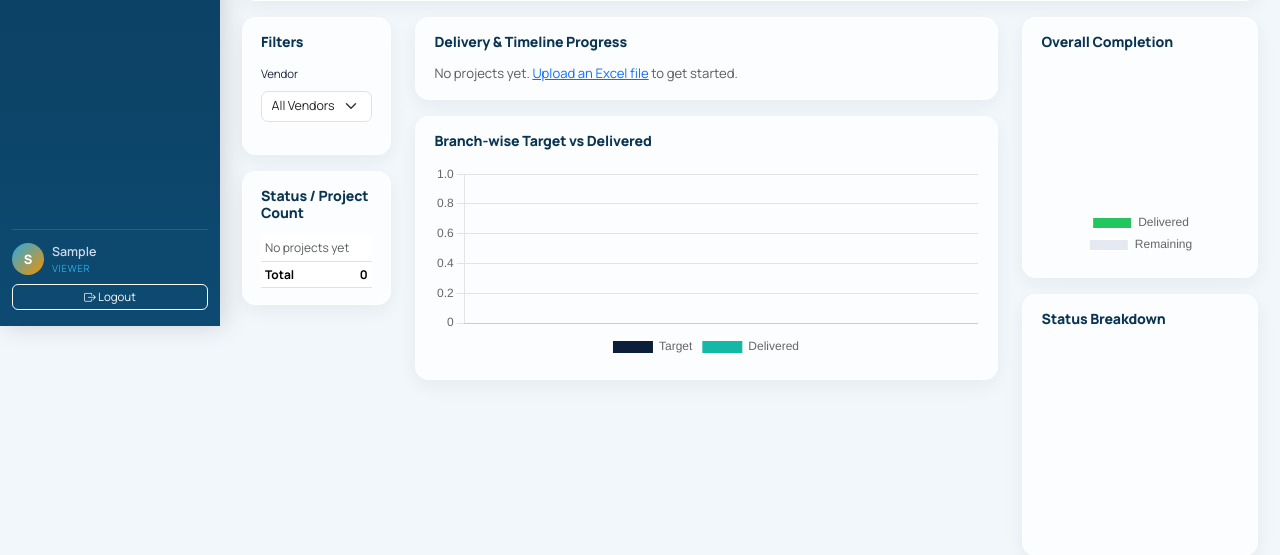
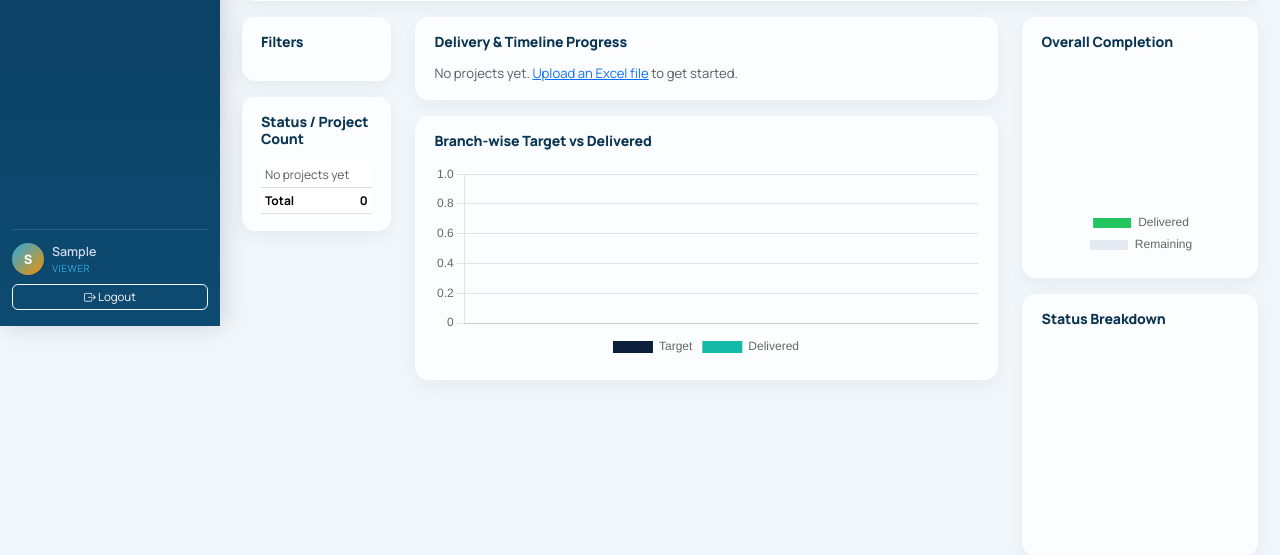
Before and after one commit to Astalakshmi18/SPS_TDM_Production_Dashboard, a Django app: page / in a window 1280 px wide. Shown: the part 474-1029 px from the top of the page. Run offline with Django 4.2, Linux system fonts and the light colour scheme; the visitor is signed in with stand-in values (Sample User, id 1); data that the repository does not hold is empty; some libraries are stand-ins or nearby versions.

Commit message:
Vendors filter Removed

```diff
--- a/templates/dashboard/home.html
+++ b/templates/dashboard/home.html
@@ -366,13 +366,13 @@
         </select>
         {% endif %}
 
-        <label class="form-label small">Vendor</label>
+        <!-- <label class="form-label small">Vendor</label>
         <select name="vendor" class="form-select form-select-sm mb-3" onchange="this.form.submit()">
           <option value="">All Vendors</option>
           {% for v in vendors %}
             <option value="{{ v }}" {% if selected_vendor == v %}selected{% endif %}>{{ v }}</option>
           {% endfor %}
-        </select>
+        </select> -->
 
         {% if show_project_filter %}
         <label class="form-label small">Project</label>
```
